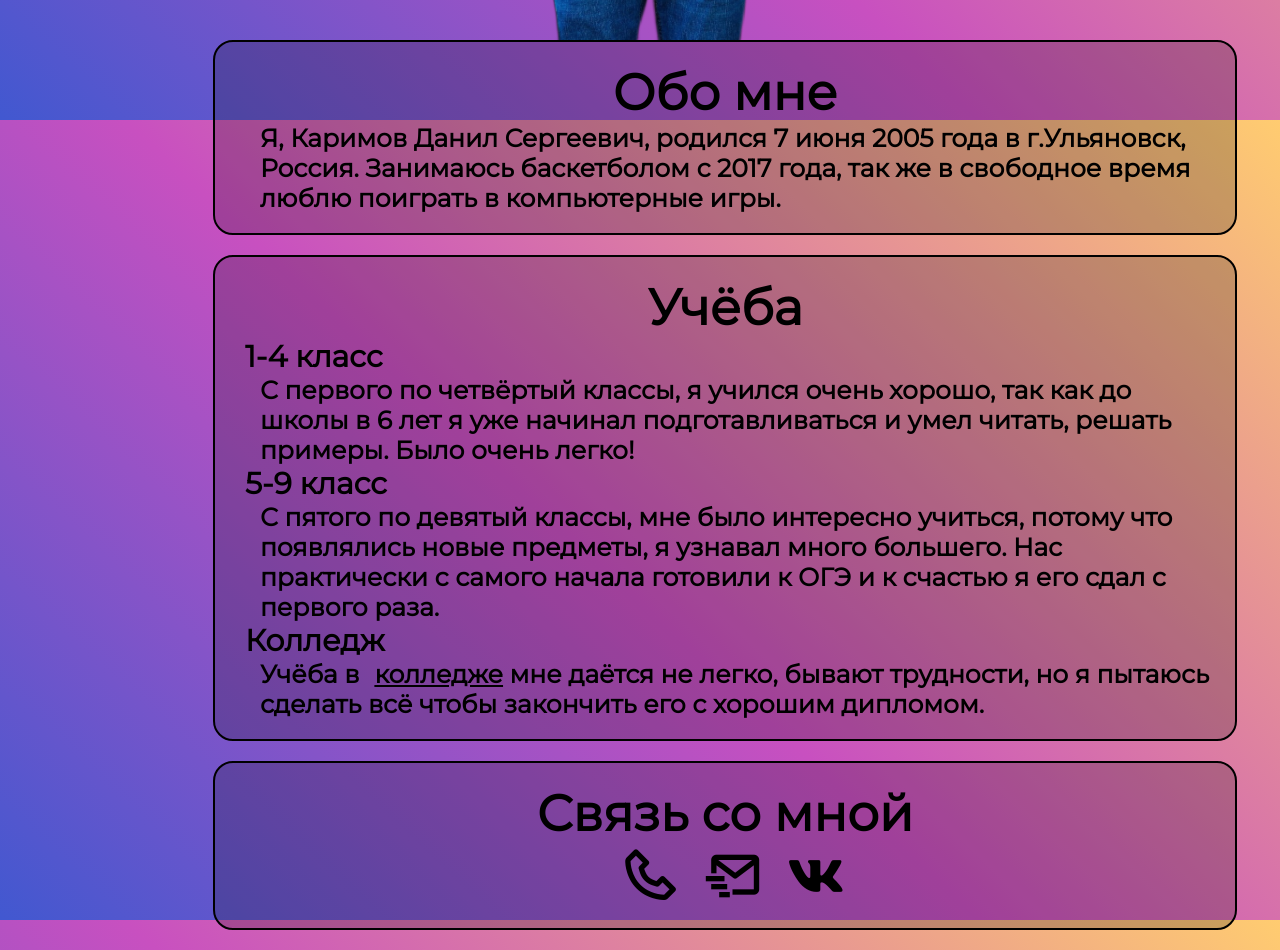
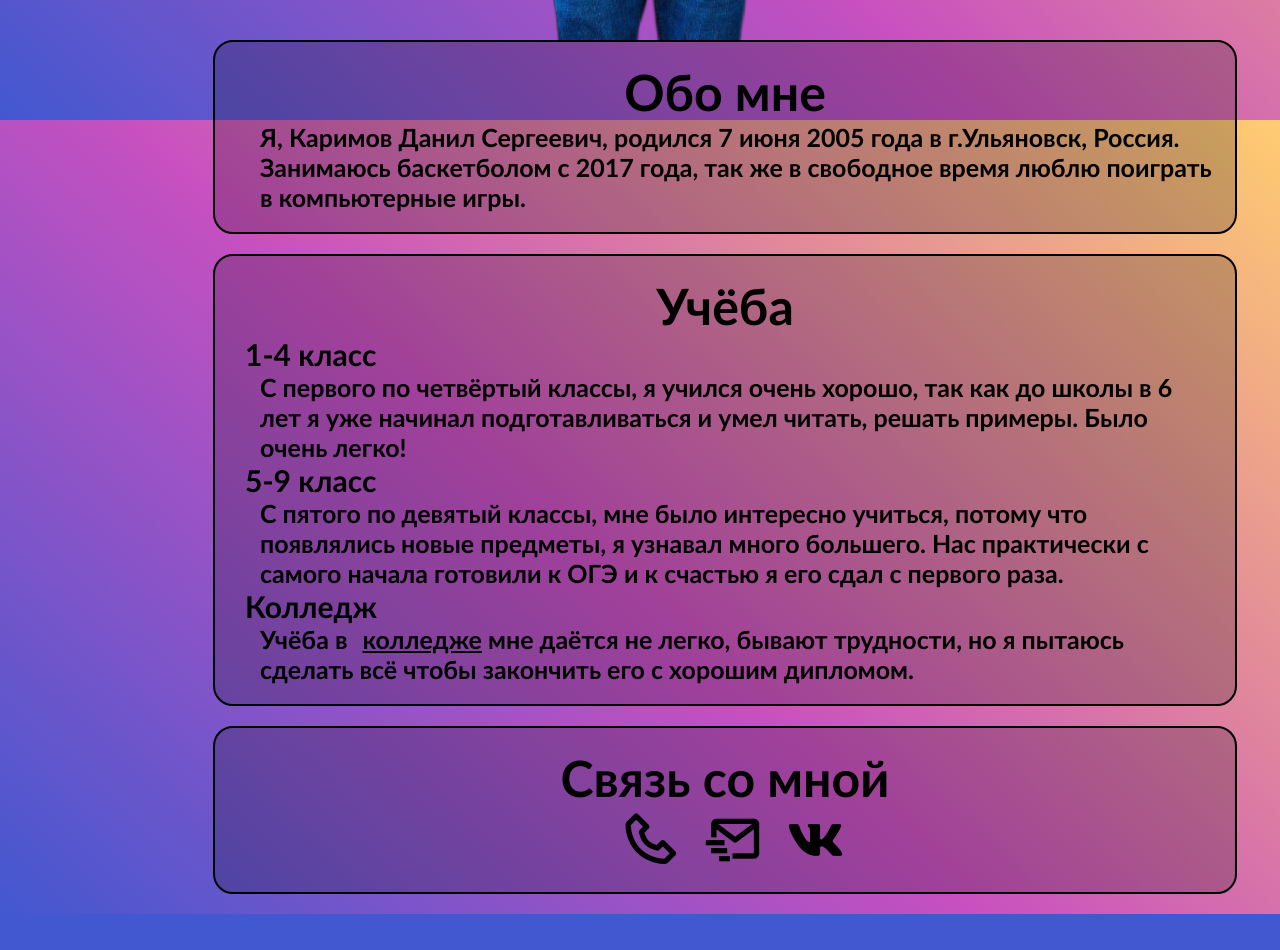
Before and after one commit to k3kooo/Danil, a plain HTML site: page index.html in a window 1280 px wide. Shown: the part 680-1630 px from the top of the page. After the commit the page ends 1594 px from the top, so only its background shows below. Drawn offline with nearby package versions, Linux system fonts and the light colour scheme.

Commit message:
Add files via upload

```diff
--- a/index.html
+++ b/index.html
@@ -28,25 +28,25 @@
 
 <section class="box" >
         <div class="container">
-            <h2 class="" id="Обо мне">Обо мне</h2>
-            <p class="">Я, Каримов Данил Сергеевич, родился 7 июня 2005 года в г.Ульяновск, Россия. Занимаюсь баскетболом с 2017 года, так же в свободное время люблю поиграть в компьютерные игры.</p>
+            <h2 id="Обо мне">Обо мне</h2>
+            <p>Я, Каримов Данил Сергеевич, родился 7 июня 2005 года в г.Ульяновск, Россия. Занимаюсь баскетболом с 2017 года, так же в свободное время люблю поиграть в компьютерные игры.</p>
         </div>
 </section>
 
 <section class="box" id="Учёба">
         <div class="container">
-            <h2 class="">Учёба</h2>
-            <span class="">1-4 класс</span>
-            <p class="">С первого по четвёртый классы, я учился очень хорошо, так как до школы в 6 лет я уже начинал подготавливаться и умел читать, решать примеры. Было очень легко!</p>
-            <span class="">5-9 класс</span>
-            <p class="">С пятого по девятый классы, мне было интересно учиться, потому что появлялись новые предметы, я узнавал много большего. Нас практически с самого начала готовили к ОГЭ и к счастью я его сдал с первого раза.</p>
-            <span class="">Колледж</span>
-            <p class="">Учёба в<a href="http://kei.ulstu.ru/">колледже</a> мне даётся не легко, бывают трудности, но я пытаюсь сделать всё чтобы закончить его с хорошим дипломом.</p>
+            <h2>Учёба</h2>
+            <span>1-4 класс</span>
+            <p>С первого по четвёртый классы, я учился очень хорошо, так как до школы в 6 лет я уже начинал подготавливаться и умел читать, решать примеры. Было очень легко!</p>
+            <span>5-9 класс</span>
+            <p>С пятого по девятый классы, мне было интересно учиться, потому что появлялись новые предметы, я узнавал много большего. Нас практически с самого начала готовили к ОГЭ и к счастью я его сдал с первого раза.</p>
+            <span>Колледж</span>
+            <p>Учёба в<a href="http://kei.ulstu.ru/">колледже</a> мне даётся не легко, бывают трудности, но я пытаюсь сделать всё чтобы закончить его с хорошим дипломом.</p>
         </div>
 </section>
 
 <section class="box" id="Контакты">
-        <h2 class="">Связь со мной</h2>
+        <h2>Связь со мной</h2>
      <div class="social">
         <a href="tel:+79041934059"><i class='bx bx-phone'></i></a>
         <a href="mailto:danilkarimov2005@mail.ru"><i class='bx bx-mail-send'></i></a>
--- a/media.css
+++ b/media.css
@@ -11,7 +11,7 @@
         background-size: cover;
         background-attachment: fixed;
         font-weight: bold;
-        font-family:Montserrat;
+        font-family: 'Gill Sans', 'Gill Sans MT', Calibri, 'Trebuchet MS', sans-serif;
         display: flex;
         flex-direction: column;
         max-width: 100%;
--- a/style.css
+++ b/style.css
@@ -1,4 +1,3 @@
-@import url('https://fonts.googleapis.com/css?family=Montserrat');
 body {
     max-width: 100%;
     background-color: #4158D0;
@@ -6,7 +5,7 @@ body {
     background-size: cover;
     background-attachment: fixed;
     font-weight: bold;
-    font-family:Montserrat;
+    font-family: 'Gill Sans', 'Gill Sans MT', Calibri, 'Trebuchet MS', sans-serif;
     display: flex;
     flex-direction: column;
     position: absolute;
@@ -36,7 +35,7 @@ p {
 span {
     color: rgb(0, 0, 0);
     font-size: 30px;
-     margin-left: 10px;
+    margin-left: 10px;
 }
 a {
     font-size: 25px;
@@ -53,7 +52,6 @@ a {
 }
 .top-menu {
     vertical-align: middle;
-
 }
 .header {
     display: flex;
@@ -61,7 +59,6 @@ a {
     position: fixed;
     height: 255px;
     background: rgba(0,0,0,0.4);
-
     border-radius: 50px;
     text-align: center;
 }
```
